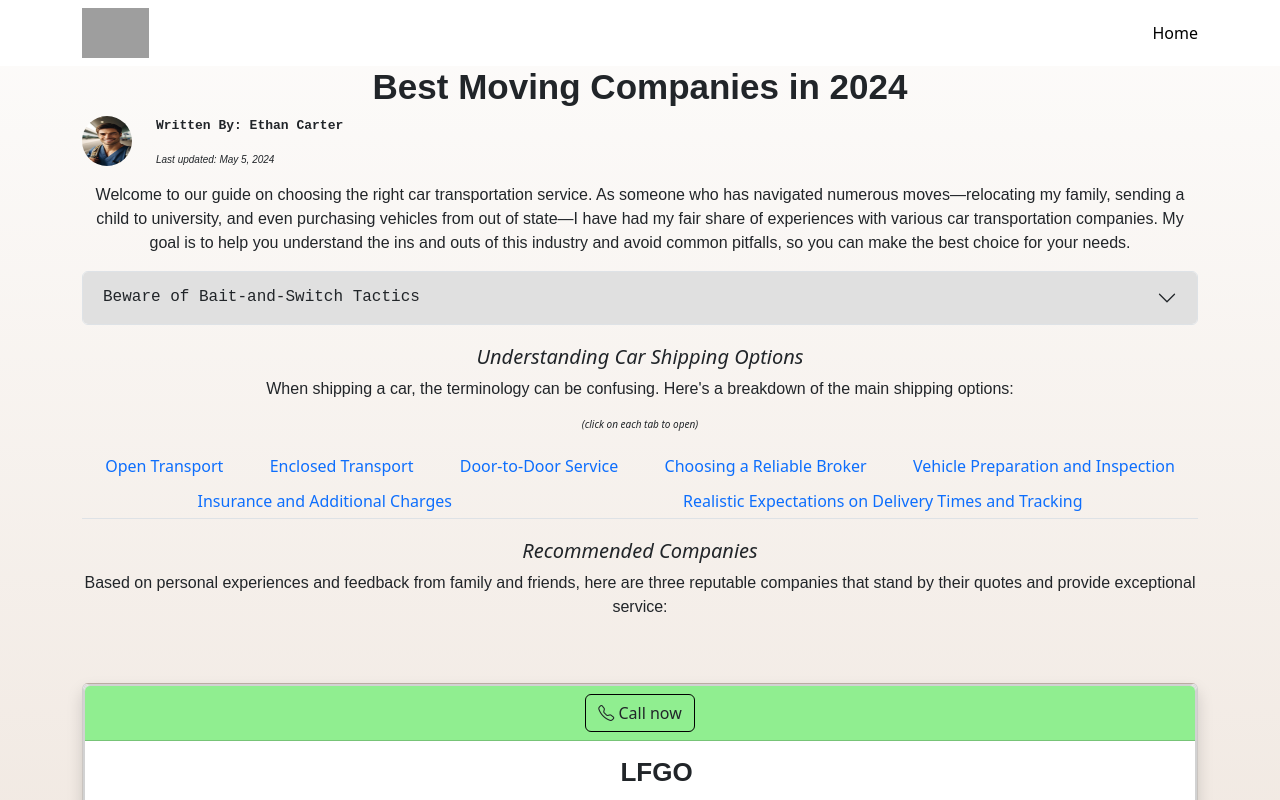
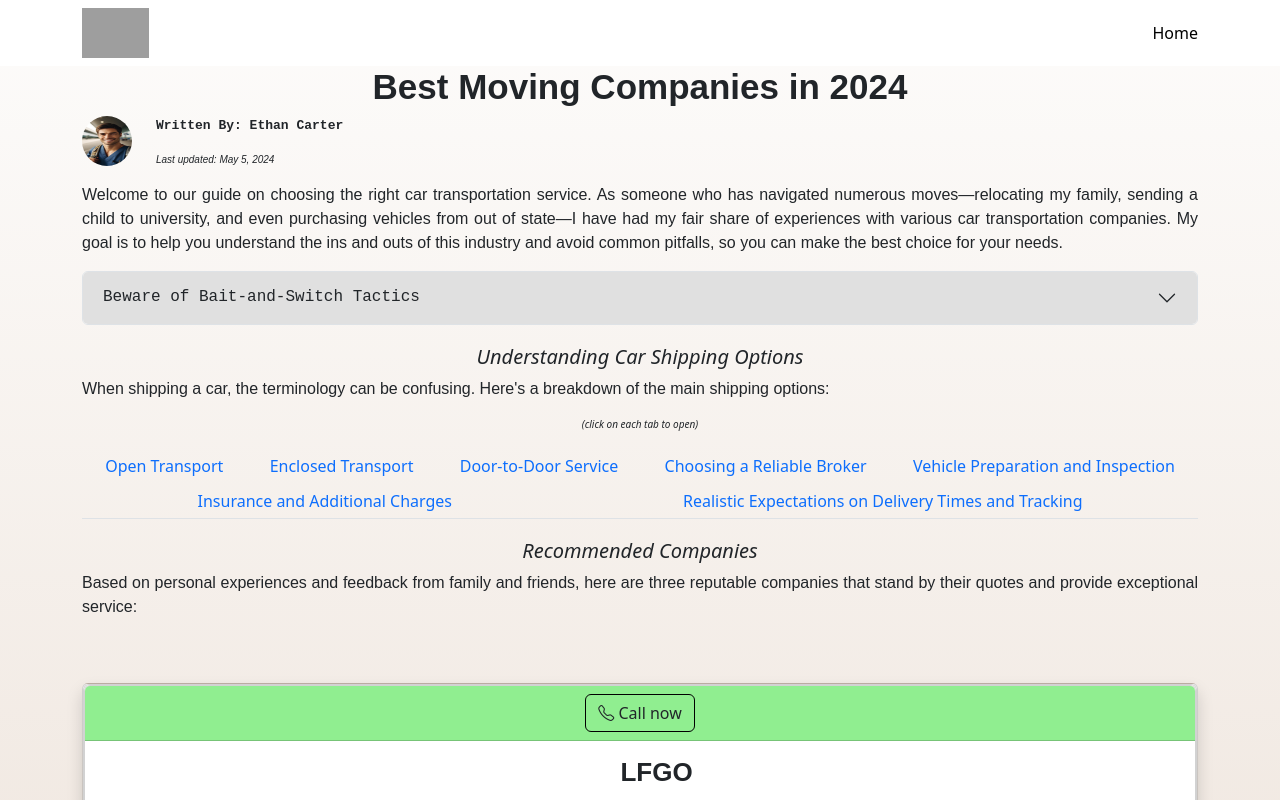
Before and after one commit to Ramazan774/topmovingexperts, a React (Create React App) app: page / in a window 1280 px wide. Shown: the top 800 px of the page. Built offline with nearby package versions, Linux system fonts and the light colour scheme; grey boxes are pictures that could not be loaded.

Commit message:
text-alignment

```diff
--- a/src/containers/App.css
+++ b/src/containers/App.css
@@ -1,5 +1,9 @@
 .tc {
     background-image: linear-gradient( #fdfcfb, #e2d1c3);
+}
+
+.lead {
+    text-align: justify;
 }
 
 .accordion-button {
```
